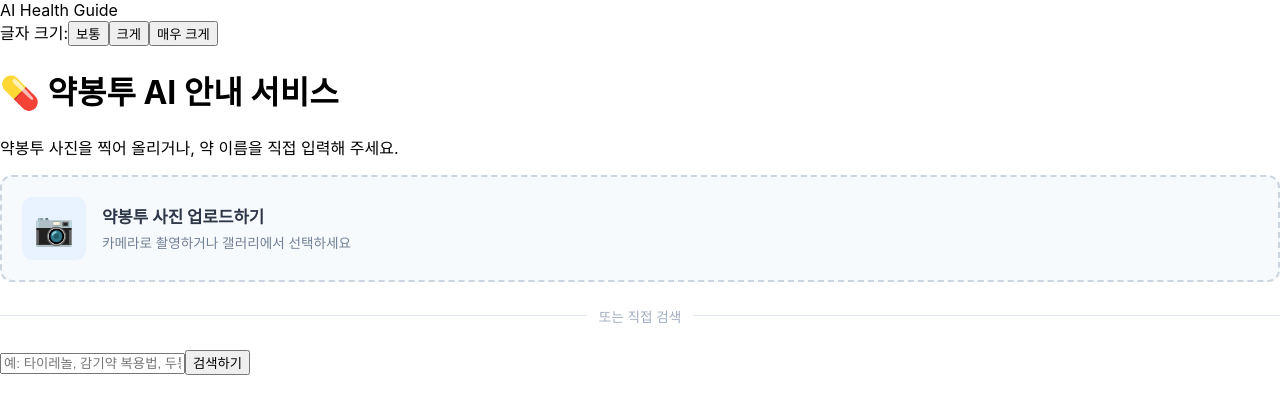
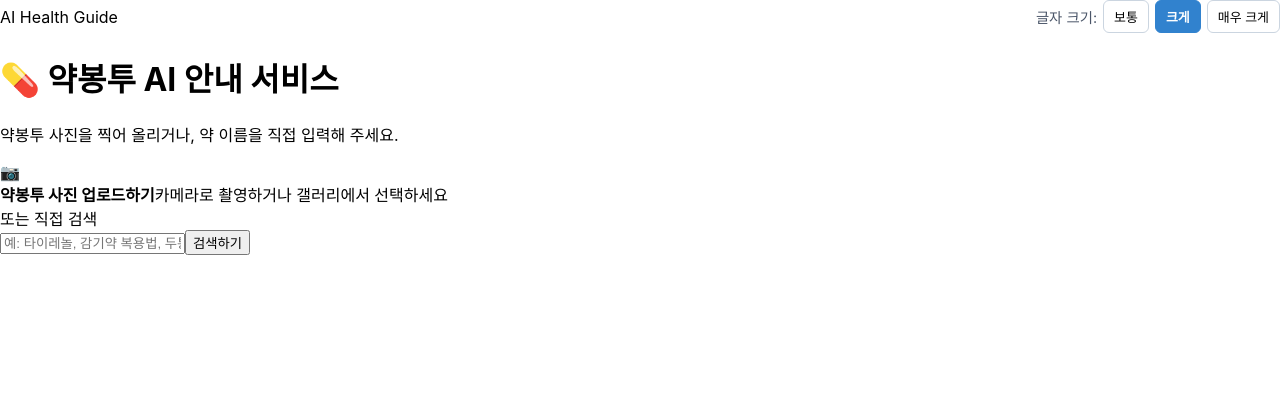
Before and after one commit to 17lucky71/medicine-guide-ai, a React (Create React App) app in the folder frontend/: page / in a window 1280 px wide. Shown: the top 414 px of the page. Built offline with nearby package versions, Linux system fonts and the light colour scheme.

Commit message:
fix: 글자 크기 조절 버튼 클릭 영역 및 레이아웃 수정

```diff
--- a/frontend/src/App.css
+++ b/frontend/src/App.css
@@ -1,93 +1,39 @@
-/* OCR 업로드 박스 스타일 */
-.upload-section {
-  margin-bottom: 24px;
+.top-controls {
+  display: flex;
+  justify-content: space-between;
+  align-items: center;
+  margin-bottom: 20px;
+  flex-wrap: wrap;
+  gap: 12px;
+  position: relative;
+  z-index: 10;
 }
 
-.upload-box {
+.font-resizer {
   display: flex;
   align-items: center;
-  gap: 16px;
-  padding: 20px;
-  background-color: #f7fafc;
-  border: 2px dashed #cbd5e0;
-  border-radius: 12px;
-  cursor: pointer;
-  transition: all 0.2s ease;
+  gap: 6px;
+  font-size: 0.9em;
+  color: #4a5568;
 }
 
-.upload-box:hover {
-  background-color: #edf2f7;
-  border-color: #3182ce;
+.font-resizer button {
+  background: #ffffff;
+  border: 1px solid #cbd5e0;
+  border-radius: 6px;
+  padding: 6px 10px;
+  font-size: 0.9em;
+  cursor: pointer;
+  transition: all 0.2s;
 }
 
-.upload-icon {
-  font-size: 32px;
-  background: #e8f3ff;
-  padding: 12px;
-  border-radius: 10px;
+.font-resizer button:hover {
+  background: #edf2f7;
 }
 
-.upload-text {
-  display: flex;
-  flex-direction: column;
-  gap: 4px;
+.font-resizer button.active {
+  background: #3182ce;
+  color: white;
+  border-color: #3182ce;
+  font-weight: bold;
 }
-
-.upload-text strong {
-  color: #2d3748;
-  font-size: 1.05em;
-}
-
-.upload-text span {
-  color: #718096;
-  font-size: 0.85em;
-}
-
-.image-preview {
-  margin-top: 12px;
-  text-align: center;
-  padding: 12px;
-  background: #edf2f7;
-  border-radius: 8px;
-}
-
-.image-preview img {
-  max-width: 100%;
-  max-height: 150px;
-  border-radius: 6px;
-  margin-bottom: 8px;
-}
-
-.image-preview p {
-  margin: 0;
-  font-size: 0.9em;
-  color: #3182ce;
-  font-weight: 600;
-}
-
-.divider {
-  display: flex;
-  align-items: center;
-  text-align: center;
-  color: #a0aec0;
-  font-size: 0.85em;
-  margin: 24px 0;
-}
-
-.divider::before,
-.divider::after {
-  content: '';
-  flex: 1;
-  border-bottom: 1px solid #e2e8f0;
-}
-
-.divider span {
-  padding: 0 12px;
-}
-
-.loading-message {
-  text-align: center;
-  padding: 20px;
-  color: #3182ce;
-  font-weight: 600;
-}
```
